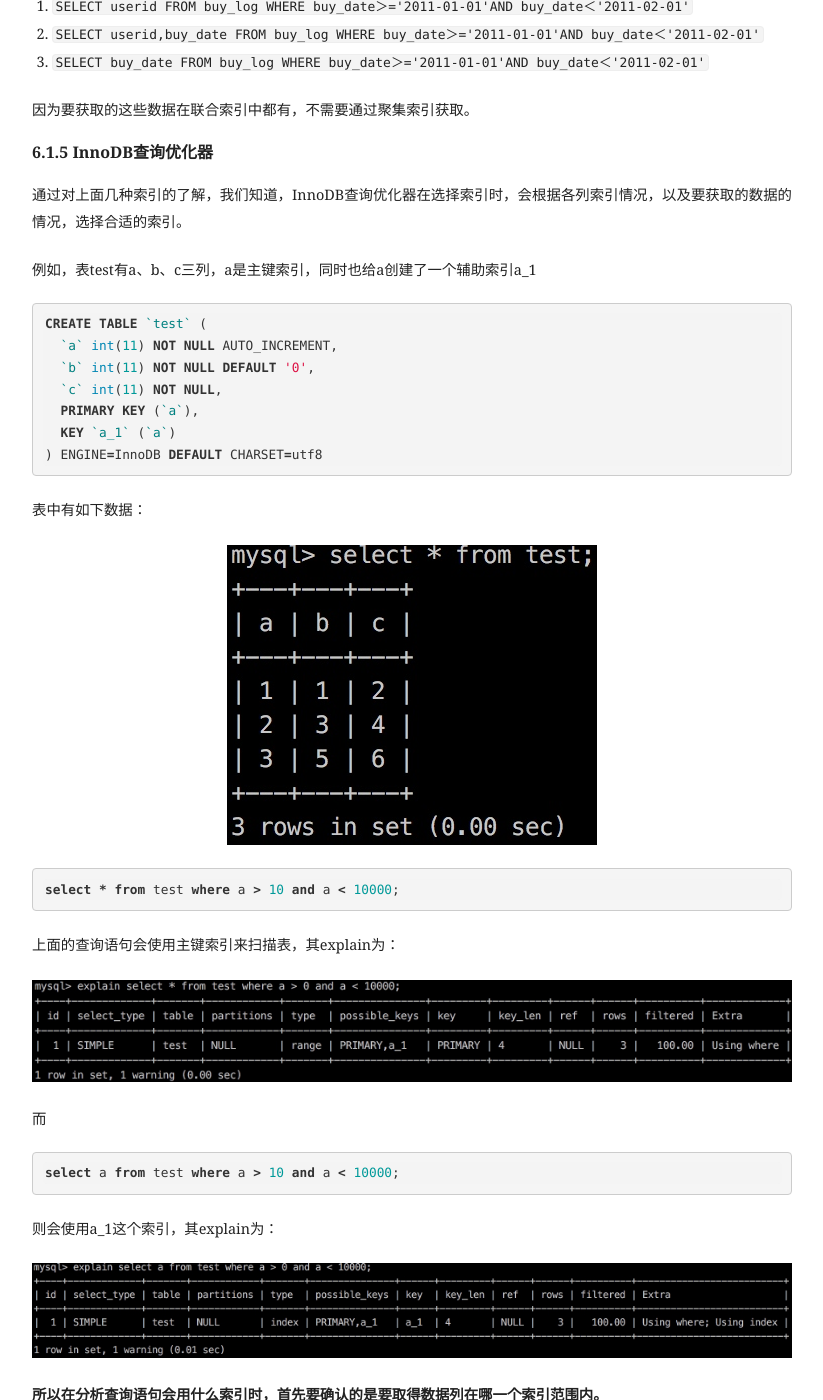
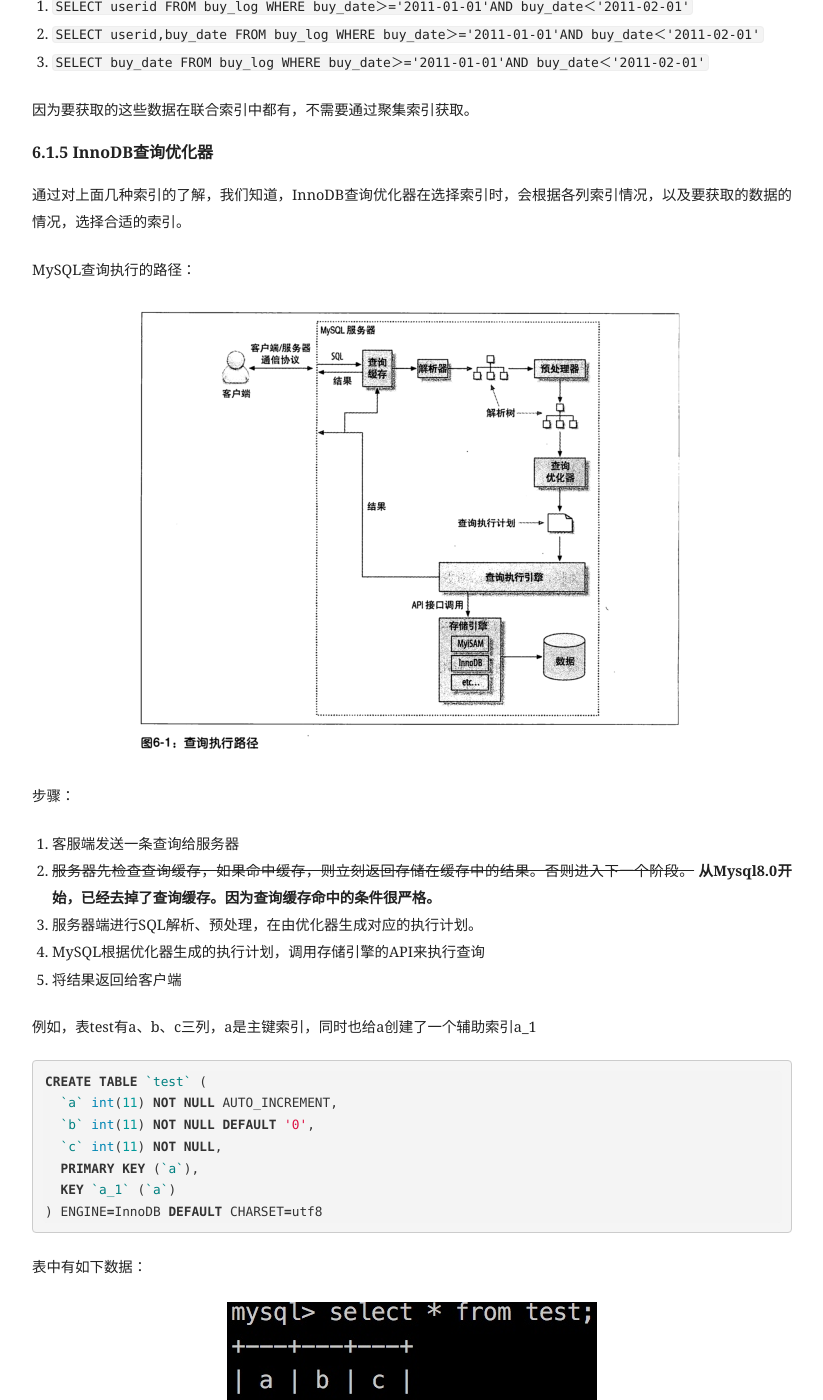
Before and after one commit to lanffy/lanffy.github.io, a Jekyll site: the page built from _posts/2018/2018-03-06-Mysql-Storage-Engine-InnoDB.md, in a window 1280 px wide and 1400 px high, scrolled down 14044 px. Shown: the whole window, without its empty margins (228-1051 px from the left). Built offline with Jekyll 4.4.1, drawn with Linux system fonts in a browser that asks for light colours; nearby versions of some CDN libraries; comment, search, counter and statistics services are not loaded; some of the changed text lies outside the part shown.

Commit message:
update post

````diff
--- a/_posts/2018/2018-03-06-Mysql-Storage-Engine-InnoDB.md
+++ b/_posts/2018/2018-03-06-Mysql-Storage-Engine-InnoDB.md
@@ -393,6 +393,18 @@ Mysql中，添加或者删除列、索引的这类DDL操作，MySQL数据库的
 
 通过对上面几种索引的了解，我们知道，InnoDB查询优化器在选择索引时，会根据各列索引情况，以及要获取的数据的情况，选择合适的索引。
 
+MySQL查询执行的路径：
+
+![](/images/posts/2018/mysql_query_route.png)
+
+步骤：
+
+1. 客服端发送一条查询给服务器
+2. ~~服务器先检查查询缓存，如果命中缓存，则立刻返回存储在缓存中的结果。否则进入下一个阶段。~~ **从Mysql8.0开始，已经去掉了查询缓存。因为查询缓存命中的条件很严格。**
+3. 服务器端进行SQL解析、预处理，在由优化器生成对应的执行计划。
+4. MySQL根据优化器生成的执行计划，调用存储引擎的API来执行查询
+5. 将结果返回给客户端
+
 例如，表test有a、b、c三列，a是主键索引，同时也给a创建了一个辅助索引a_1
 
 ```sql
````
Also changed, not shown: images/posts/2018/mysql_query_route.png (added).
